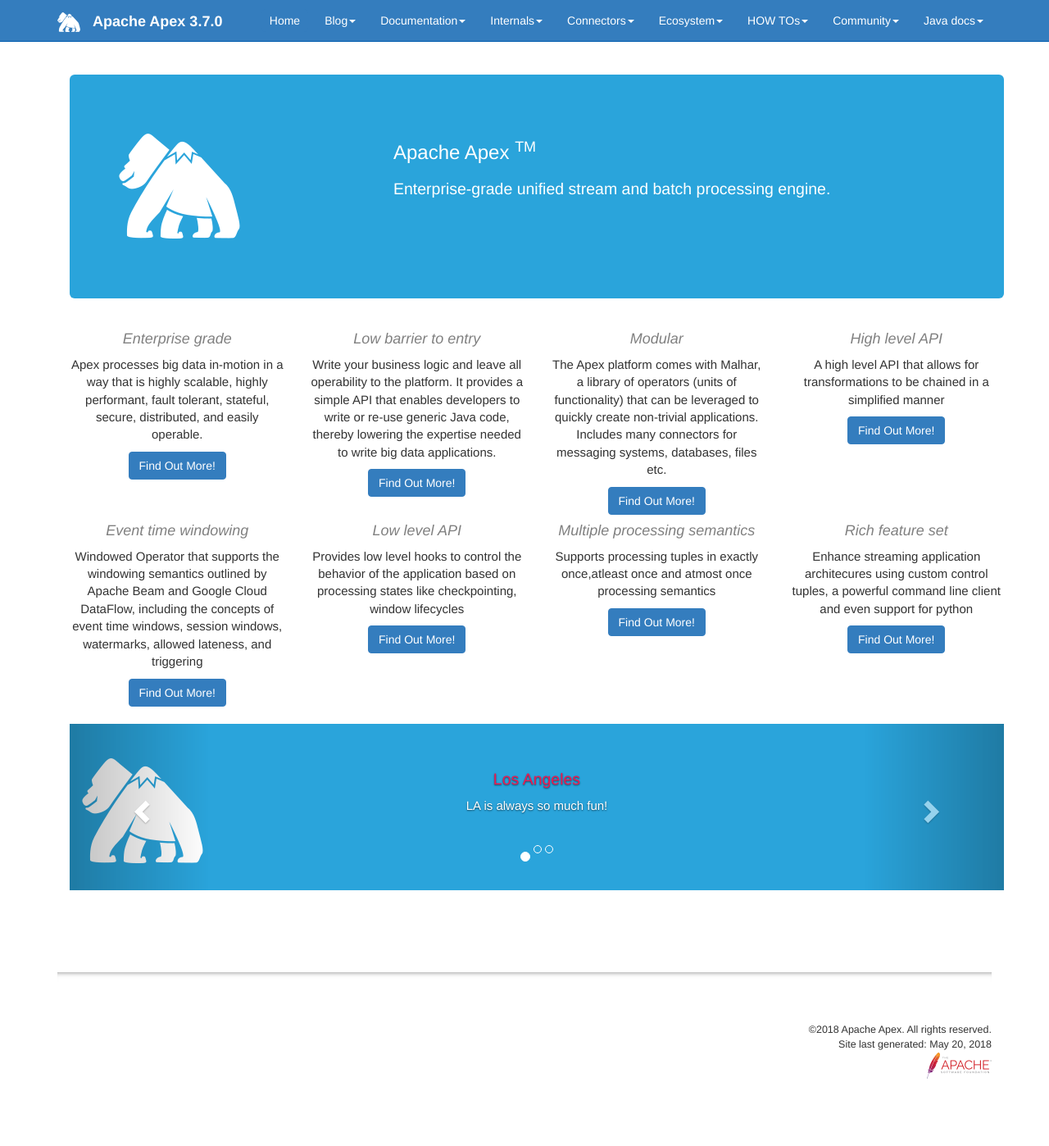
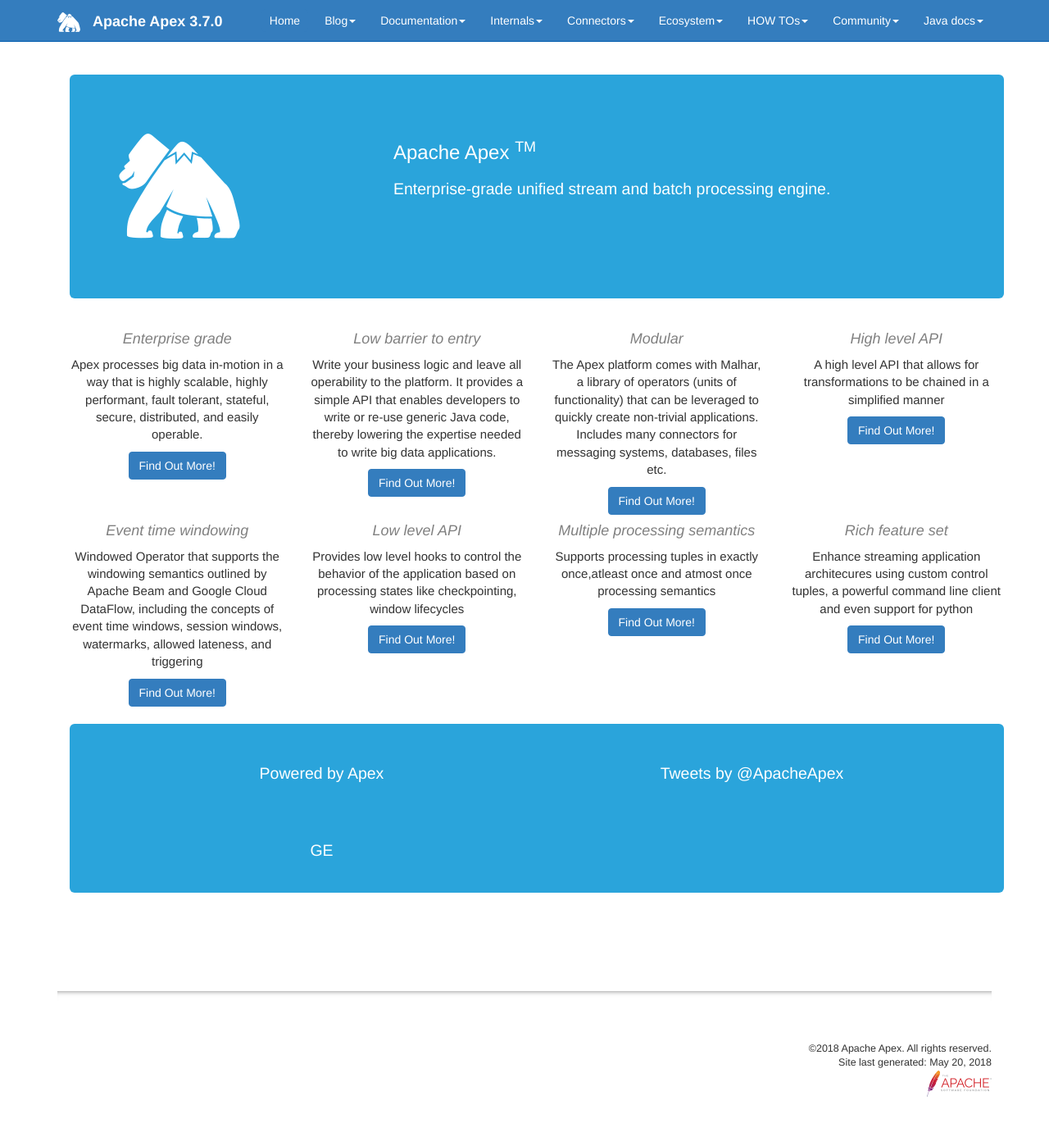
Before and after one commit to apacheapex/apacheapex.github.io, a Jekyll site: the page built from index.md, in a window 1280 px wide. Shown: the whole page at 82% size. Built offline with Jekyll 4.4.1, drawn with Linux system fonts in a browser that asks for light colours; nearby versions of some CDN libraries; comment, search, counter and statistics services are not loaded; before the commit the page ends 1376 px from its top, so only the background shows below that.

Commit message:
First skeleton

```diff
--- a/index.md
+++ b/index.md
@@ -132,51 +132,113 @@ toc: false
 
  <br>
 
- <div id="poweredByApexCarousel" class="carousel slide apexlogotext" data-ride="carousel">
-   <!-- Indicators -->
-   <ol class="carousel-indicators">
-     <li data-target="#poweredByApexCarousel" data-slide-to="0" class="active"></li>
-     <li data-target="#poweredByApexCarousel" data-slide-to="1"></li>
-     <li data-target="#poweredByApexCarousel" data-slide-to="2"></li>
-   </ol>
+ <header class="jumbotron my-4">
+    <div class="row">
+          <div class="col-sm-6 text-center">
+          <h3 class="whitetext"> Powered by Apex</h3>
+          <br>
+          <br>
+          <div id="poweredByApexCarousel" class="carousel slide" data-ride="carousel">
+            <!-- Wrapper for slides -->
+            <div class="carousel-inner">
+              <div class="item active">
+                  <h3 class="whitetext">GE</h3>
+              </div>
+              <div class="item">
+                  <h3 class="whitetext">Capital One</h3>
+              </div>
+              <div class="item">
+                  <h3 class="whitetext">Silver Spring Networks</h3>
+              </div>
+              <div class="item">
+                  <h3 class="whitetext">PubMatic</h3>
+              </div>
+              <div class="item">
+                  <h3 class="whitetext">Xavient</h3>
+              </div>
+              <div class="item">
+                  <h3 class="whitetext">ThreatMetrix</h3>
+              </div>
+              <div class="item">
+                  <h3 class="whitetext">FacilitiesSupplies</h3>
+              </div>
+              <div class="item">
+                  <h3 class="whitetext">DataTorrent</h3>
+              </div>
+              <div class="item">
+                  <h3 class="whitetext">Royal Bank of Canada</h3>
+              </div>
+              <div class="item">
+                  <h3 class="whitetext">Infosys</h3>
+              </div>
+              <div class="item">
+                  <h3 class="whitetext">TechMahindra</h3>
+              </div>
+              <div class="item">
+                  <h3 class="whitetext">MammothData</h3>
+              </div>
+              <div class="item">
+                  <h3 class="whitetext">CloudWick</h3>
+              </div>
+              <div class="item">
+                  <h3 class="whitetext">Synerzip</h3>
+              </div>
+              <div class="item">
+                  <h3 class="whitetext">Trace3</h3>
+              </div>
+              <div class="item">
+                  <h3 class="whitetext">LeadFerret</h3>
+              </div>
+              <div class="item">
+                  <h3 class="whitetext">Target</h3>
+              </div>
+              <div class="item">
+                  <h3 class="whitetext">geniSIGHTS</h3>
+              </div>
+              <div class="item">
+                  <h3 class="whitetext">Aaum Analytics</h3>
+              </div>
+              <div class="item">
+                  <h3 class="whitetext">Genius Minds</h3>
+              </div>
+              <div class="item">
+                  <h3 class="whitetext">Fidelity National Information Services Inc <br> (FIS Global)</h3>
+              </div>
+              <div class="item">
+                  <h3 class="whitetext">Oraxi</h3>
+              </div>
+              <div class="item">
+                  <h3 class="whitetext">ThinkBumbleBee</h3>
+              </div>
+              <div class="item">
+                  <h3 class="whitetext">Ellicium</h3>
+              </div>
+            </div>
 
-   <!-- Wrapper for slides -->
-   <div class="carousel-inner">
-     <div class="item active">
-       <img src="{{ "images/apex-logo-big.png"  }}" alt="Los Angeles">
-       <div class="carousel-caption">
-        <h3>Los Angeles</h3>
-        <p>LA is always so much fun!</p>
+            <!-- Left and right controls -->
+            <!--
+            <a class="left carousel-control" href="#poweredByApexCarousel" data-slide="prev">
+              <span class="glyphicon glyphicon-chevron-left"></span>
+              <span class="sr-only">Previous</span>
+            </a>
+            <a class="right carousel-control" href="#poweredByApexCarousel" data-slide="next">
+              <span class="glyphicon glyphicon-chevron-right"></span>
+              <span class="sr-only">Next</span>
+            </a>
+            -->
+          </div>
       </div>
-     </div>
 
-     <div class="item">
-       <img src="{{ "images/apex-logo-big.png"  }}" alt="Chicago">
-       <div class="carousel-caption">
-        <h3>Los Angeles</h3>
-        <p>LA is always so much fun!</p>
+      <div class="col-sm-16 text-center">
+      <h3 class="whitetext">Tweets by @ApacheApex</h3>
+      <br>
+      <br>
       </div>
-     </div>
 
-     <div class="item">
-       <img src="{{"images/apex-logo-big.png"}}" alt="New York">
-       <div class="carousel-caption">
-        <h3>Los Angeles</h3>
-        <p>LA is always so much fun!</p>
-      </div>
-     </div>
-   </div>
+    </div>
+   </header>
 
-   <!-- Left and right controls -->
-   <a class="left carousel-control" href="#poweredByApexCarousel" data-slide="prev">
-     <span class="glyphicon glyphicon-chevron-left"></span>
-     <span class="sr-only">Previous</span>
-   </a>
-   <a class="right carousel-control" href="#poweredByApexCarousel" data-slide="next">
-     <span class="glyphicon glyphicon-chevron-right"></span>
-     <span class="sr-only">Next</span>
-   </a>
- </div>
+
 
 </div>
 <!-- /.container -->
```
